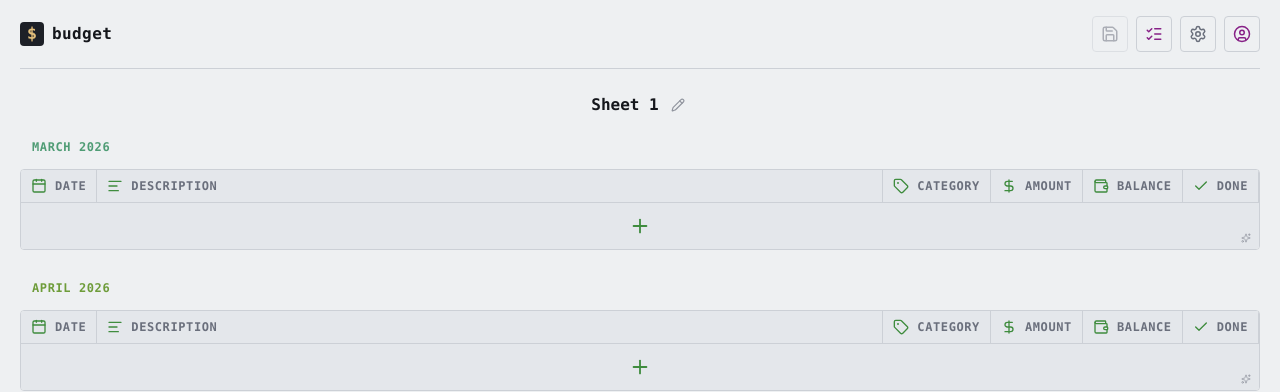
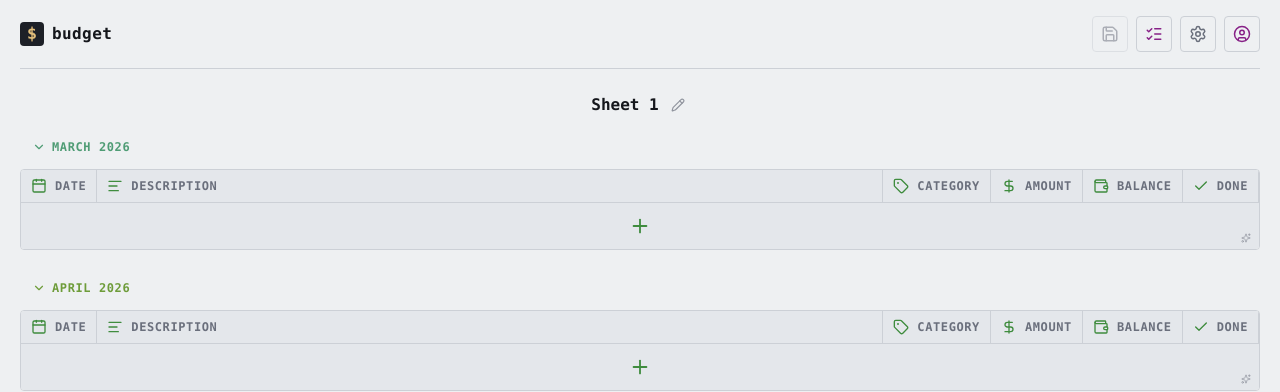
Before and after one commit to niclaslindstedt/budget, a React (Vite) app: page / in a window 1280 px wide. Both pictures are taken after a click on the button "Continue without account". Shown: the top 392 px of the page. Built offline with nearby package versions, Linux system fonts and the light colour scheme; no server answers.

Commit message:
feat(sheet): collapse and expand months by tapping the header

```diff
--- a/src/components/MonthTable.tsx
+++ b/src/components/MonthTable.tsx
@@ -1,3 +1,5 @@
+import { ChevronDown, ChevronRight } from "lucide-react";
+
 import { findColumnByType } from "../data/sheet";
 import type {
   Category,
@@ -26,6 +28,8 @@ type Props = {
   canTransfer: boolean;
   amountChars: number;
   balanceChars: number;
+  collapsed: boolean;
+  onToggleCollapsed: () => void;
   onUpdateCell: (rowId: string, columnId: string, value: CellValue) => void;
   onCommitCell: (rowId: string, columnId: string, value: CellValue) => void;
   onAddRow: () => void;
@@ -67,6 +71,8 @@ export function MonthTable({
   canTransfer,
   amountChars,
   balanceChars,
+  collapsed,
+  onToggleCollapsed,
   onUpdateCell,
   onCommitCell,
   onAddRow,
@@ -107,17 +113,34 @@ export function MonthTable({
   const headerColor =
     headerMonthNum !== null ? monthColorVar(headerMonthNum) : undefined;
 
+  const monthLabel = formatMonth(monthKey);
   return (
     <section>
       <h3
-        className={`sticky top-[var(--app-header-h)] z-20 bg-page-bg pt-1 pb-2 pl-2 text-xs font-bold tracking-wider uppercase md:pt-1.5 md:pb-3.5 md:pl-3 ${
+        className={`sticky top-[var(--app-header-h)] z-20 bg-page-bg text-xs font-bold tracking-wider uppercase ${
           headerColor ? "" : "text-fg-bright"
         }`}
         style={headerColor ? { color: headerColor } : undefined}
       >
-        {formatMonth(monthKey)}
+        <button
+          type="button"
+          onClick={onToggleCollapsed}
+          aria-expanded={!collapsed}
+          aria-label={
+            collapsed ? `Expand ${monthLabel}` : `Collapse ${monthLabel}`
+          }
+          className="flex w-full cursor-pointer items-center gap-1.5 border-0 bg-transparent pt-1 pb-2 pl-2 text-left text-[inherit] font-bold tracking-wider uppercase hover:opacity-80 focus-visible:outline focus-visible:outline-2 focus-visible:-outline-offset-2 focus-visible:outline-accent md:pt-1.5 md:pb-3.5 md:pl-3"
+        >
+          {collapsed ? (
+            <ChevronRight size={14} aria-hidden focusable={false} />
+          ) : (
+            <ChevronDown size={14} aria-hidden focusable={false} />
+          )}
+          <span>{monthLabel}</span>
+        </button>
       </h3>
       <div
+        hidden={collapsed}
         className={`overflow-clip rounded border border-line bg-surface ${
           selectMode ? "sheet-table-selecting" : ""
         }`}
--- a/src/components/SheetView.tsx
+++ b/src/components/SheetView.tsx
@@ -1,4 +1,4 @@
-import { useEffect, useMemo, useRef, useState } from "react";
+import { useCallback, useEffect, useMemo, useRef, useState } from "react";
 import { Pencil } from "lucide-react";
 
 import {
@@ -273,6 +273,24 @@ export function SheetView({
     setExtraHistory(0);
   }, [sheet.id]);
 
+  // Per-month collapsed state. Local to the component so it stays
+  // session-only — collapsing a month is a quick navigation aid, not a
+  // persistent preference. Resets when the active sheet changes.
+  const [collapsedMonths, setCollapsedMonths] = useState<Set<string>>(
+    () => new Set(),
+  );
+  useEffect(() => {
+    setCollapsedMonths(new Set());
+  }, [sheet.id]);
+  const toggleCollapsed = useCallback((monthKey: string) => {
+    setCollapsedMonths((prev) => {
+      const next = new Set(prev);
+      if (next.has(monthKey)) next.delete(monthKey);
+      else next.add(monthKey);
+      return next;
+    });
+  }, []);
+
   const oldestVisibleMonth = useMemo(() => {
     let key = currentMonth;
     for (let i = 0; i < DEFAULT_HISTORY_MONTHS + extraHistory; i += 1) {
@@ -413,6 +431,8 @@ export function SheetView({
                   canTransfer={item.accountId !== null}
                   amountChars={colWidths.amountChars}
                   balanceChars={colWidths.balanceChars}
+                  collapsed={collapsedMonths.has(monthKey)}
+                  onToggleCollapsed={() => toggleCollapsed(monthKey)}
                   onUpdateCell={onUpdateCell}
                   onCommitCell={onCommitCell}
                   onAddRow={() => onAddRow(seedDate)}
```
